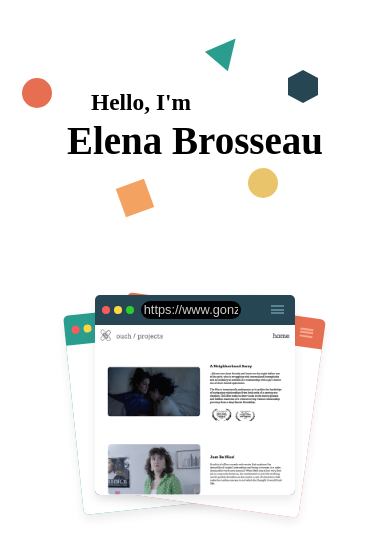
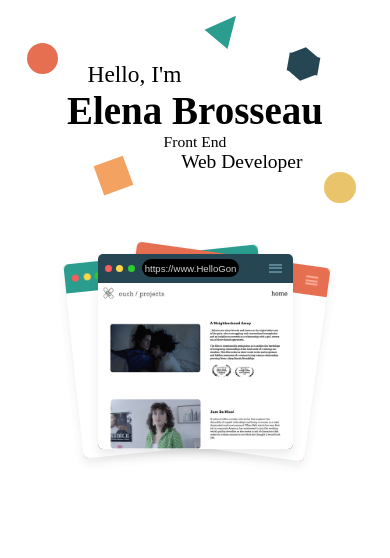
Before and after one commit to HelloGonzo/portfolio, a plain HTML site: page test.html in a window 390 px wide. Drawn offline with Linux system fonts and the light colour scheme; a web font is replaced by a local one.

Commit message:
finally responsive

```diff
--- a/test.css
+++ b/test.css
@@ -26,31 +26,60 @@ header h2 {
 
 
 
+#grid-container {
+    display: grid;
+    grid-template-rows: repeat(2, 1fr);
+}
+
+#window-container {
+    grid-row: 2;
+    display: flex;
+    justify-content: center;
+    align-items: flex-start;
+}
 
 
-#name {
+
+
+/*#name {
     display: flex;
     justify-content: center;
-}
+}*/
 
-h1 {
+#name {
     font-family: "Calistoga";
     z-index: 10;
 }
 
-h1 #intro {
+#intro {
+    margin: 0 5.5vmin;
     font-size: 6vw;
 }
 
-h1 #name {
+#info-one {
+    text-align: end;
+    margin: 0 25vmin;
+    font-size: 4vw;
+}
+
+#info-two {
+    text-align: end;
+    margin: 0 5.5vmin;
+    font-size: 5vw;
+}
+
+h1 {
+    text-align: center;
     font-size: 10vw;
+    margin: 0;
 }
 
 #name-plate {
-    margin-top: 60px;
+    margin: 15vmin 0;
     display: flex;
-    flex-direction: column;
+    justify-content: center;
     align-items: center;
+    grid-row: 1;
 }
 
 
@@ -106,38 +135,55 @@ h1 #name {
     }
 }
 
+@keyframes hexFallIn {
+    0% {
+        transform: translate(0, -500px);
+        opacity: 0;
+    }
+    40% {
+        transform: translate(0);
+        opacity: 1;
+    }
+    70% {
+        transform: translate(0, -30px);
+    }
+    100% {
+        transform: translate(0) rotate(10deg);
+    }
+}
+
 
 
 
 
 #shapes {
     display: flex;
-    position: relative;
-    bottom: 60px;
+    position: absolute;
 }
 
 #square {
-    width: 30px;
-    height: 30px;
+    width: 8vmin;
+    height: 8vmin;
     background-color: #f4a261;
     position: relative;
-    top: 15vw;
+    top: 15vmin;
+    right: 5vmin;
     transform: rotate(-20deg);
     animation: 1s ease-in 1.1s squareFallIn;
     animation-fill-mode: backwards;
 }
 
 #circle {
-    width: 30px;
-    height: 30px;
+    width: 8vmin;
+    height: 8vmin;
     border-radius: 50%
 }
 
 .circle-one {
     background: #e9c46a;
     position: relative;
-    top: 11vw;
-    left: 25vw;
+    top: 18vmin;
+    left: 45vmin;
     animation: 1s ease .8s fallIn;
     animation-fill-mode: backwards;
 }
@@ -145,8 +191,8 @@ h1 #name {
 .circle-two {
     background: #e76f51;
     position: relative;
-    bottom: 12vw;
-    right: 56vw;
+    bottom: 15vmin;
+    right: 55vmin;
     animation: 1.1s ease-out 1s fallIn;
     animation-fill-mode: backwards;
 }
@@ -154,48 +200,49 @@ h1 #name {
 #triangle {
     width: 0;
     height: 0;
-    border-left: 15px solid transparent;
-    border-right: 15px solid transparent;
-    border-bottom: 30px solid #2a9d8f;
+    border-left: 4vmin solid transparent;
+    border-right: 4vmin solid transparent;
+    border-bottom: 8vmin solid #2a9d8f;
     transform: rotate(40deg);
     position: relative;
-    bottom: 23vw;
-    left: 8vw;
+    bottom: 23vmin;
+    left: 8vmin;
     animation: 1s linear .9s triangleFallIn;
     animation-fill-mode: backwards;
 }
 
 #hexagon {
-    width: 30px;
-    height: 17.32px;
+    width: 8vmin;
+    height: 4.62vmin;
     background: #264653;
     position: relative;
-    bottom: 12vw;
-    left: 20vw;
-    animation: .9s ease-out 1s fallIn;
+    bottom: 12vmin;
+    left: 20vmin;
+    transform: rotate(10deg);
+    animation: .9s ease-out 1s hexFallIn;
     animation-fill-mode: backwards;
   }
   #hexagon::before {
     content: "";
     position: absolute;
-    top: -8.1px;
+    top: -2.16vmin;
     left: 0;
     width: 0;
     height: 0;
-    border-left: 15px solid transparent;
-    border-right: 15px solid transparent;
-    border-bottom: 8.66px solid #264653;
+    border-left: 4vmin solid transparent;
+    border-right: 4vmin solid transparent;
+    border-bottom: 2.31vmin solid #264653;
   }
   #hexagon::after {
     content: "";
     position: absolute;
-    bottom: -8.1px;
+    bottom: -2.16vmin;
     left: 0;
     width: 0;
     height: 0;
-    border-left: 15px solid transparent;
-    border-right: 15px solid transparent;
-    border-top: 8.66px solid #264653;
+    border-left: 4vmin solid transparent;
+    border-right: 4vmin solid transparent;
+    border-top: 2.31vmin solid #264653;
   }
 
 
@@ -210,45 +257,54 @@ h1 #name {
 
 @keyframes cardStackRight {
     0% {
-        transform: translate(30px, 0) rotate(0);
+        transform: translate(0) rotate(0);
     }
     40% {
-        transform: translate(-15px, 20px) rotate(-15deg);
+        transform: translate(-30px, 35px) rotate(-15deg);
     }
     70% {
-        transform: translate(5px, -5px) rotate(-3deg);
+        transform: translate(-10px, -5px) rotate(-3deg);
     }
     100% {
-        transform: translate(0) rotate(-6deg);
+        transform: translate(-25px) rotate(-6deg);
     }
 }
 
 @keyframes cardStackLeft {
     0% {
-        transform: translate(-25px, 0) rotate(0);
+        transform: translate(0) rotate(0);
     }
     40% {
-        transform: translate(15px, 20px) rotate(15deg);
+        transform: translate(30px, 35px) rotate(15deg);
     }
     70% {
-        transform: translate(-5px, -5px) rotate(3deg);
+        transform: translate(10px, 5px) rotate(3deg);
     }
     100% {
-        transform: translate(0) rotate(8deg);
+        transform: translate(25px) rotate(8deg);
     }
 }
 
 
 
+#windows {
+    width: 60vmin;
+    height: 60vmin;
+    display: flex;
+    justify-content: center;
+    align-items: center;
+}
+
 .window {
-    width: 200px;
-    height: 200px;
+    width: 50vmin;
+    height: 50vmin;
     margin: 80px auto;
     display: flex;
     flex-direction: column;
     align-items: center;
     border-radius: 5px;
     box-shadow: 0 5px 10px rgba(57, 57, 57, 0.103);
+    position: absolute;
 }
 
 .window-content {
@@ -290,8 +346,8 @@ h1 #name {
 }
 
 .circle {
-    width: 8px;
-    height: 8px;
+    width: 1.8vmin;
+    height: 1.8vmin;
     border-radius: 50%;
 }
 
@@ -319,7 +375,7 @@ h1 #name {
 .search-bar p {
     font-family: Arial, Helvetica, sans-serif;
     color: rgb(206, 206, 206);
-    font-size: .8rem;
+    font-size: .6rem;
     margin: 1% 3%;
     overflow: hidden;
 }
@@ -342,22 +398,16 @@ h1 #name {
 
 .one {
     background-color:#2a9d8f;
-    position: absolute;
-    top: 225px;
-    right: 117px;
     transform: rotate(-6deg);
     animation: .9s ease-in 1s cardStackRight;
-    animation-fill-mode: backwards;
+    animation-fill-mode: both;
 }
 
 .two {
     background-color:#e76f51;
-    position: absolute;
-    top: 225px;
-    left: 113px;
     transform: rotate(8deg);
     animation: .9s ease-in 1s cardStackLeft;
-    animation-fill-mode: backwards;
+    animation-fill-mode: both;
 }
 
 .two .menu-bar {
@@ -365,13 +415,12 @@ h1 #name {
 }
 .three {
     background-color:#264653;
-    position: relative;
     z-index: 10;
 }
 
 .three .window-content {
     background-image: url(./browser\ windows/web-page-projects.png);
-    background-size: 200px;
+    background-size: 50vmin;
 }
 
 .three .search-bar {
--- a/test.html
+++ b/test.html
@@ -13,13 +13,18 @@
         <!--<h2>portfolio</h2>
         <h2>contact</h2>
     </header>-->
+    <div id="grid-container">
         <div id="name-plate">
             <div id="name">
-            <h1>&nbsp&nbsp
+                <p id="intro">Hello, I'm</p>
+                <h1>Elena Brosseau</h1>
+                <p id="info-one">Front End</p>
+                <p id="info-two">Web Developer</p>
+                <!--<h1>&nbsp&nbsp
                     <span id="intro">Hello, I'm</span>
                     <br>
                     <span id="name">Elena Brosseau</span>
-            </h1>
+                </h1>-->
             </div>
             <div id="shapes">
                 <div id="square"></div>
@@ -29,6 +34,7 @@
                 <div id="circle" class="circle-two"></div>
             </div>
         </div>
+        <div id="window-container">
             <div id="windows">
                 <div class="window one">
                     <div class="nav-bar">
@@ -76,7 +82,7 @@
                             <div class="circle green"></div>
                         </div>
                         <div class="search-bar">
-                    <p>https://www.gonzo.com</p>
+                            <p>https://www.HelloGonzo.github.io</p>
                         </div>
                         <div class="menu">
                             <div class="menu-bar"></div>
@@ -94,5 +100,7 @@
                     </div>
                 </div>
             </div>
+        </div>
+    </div>
 </body>
 </html>
```
Lines whose indentation alone changed are shown as unchanged.
